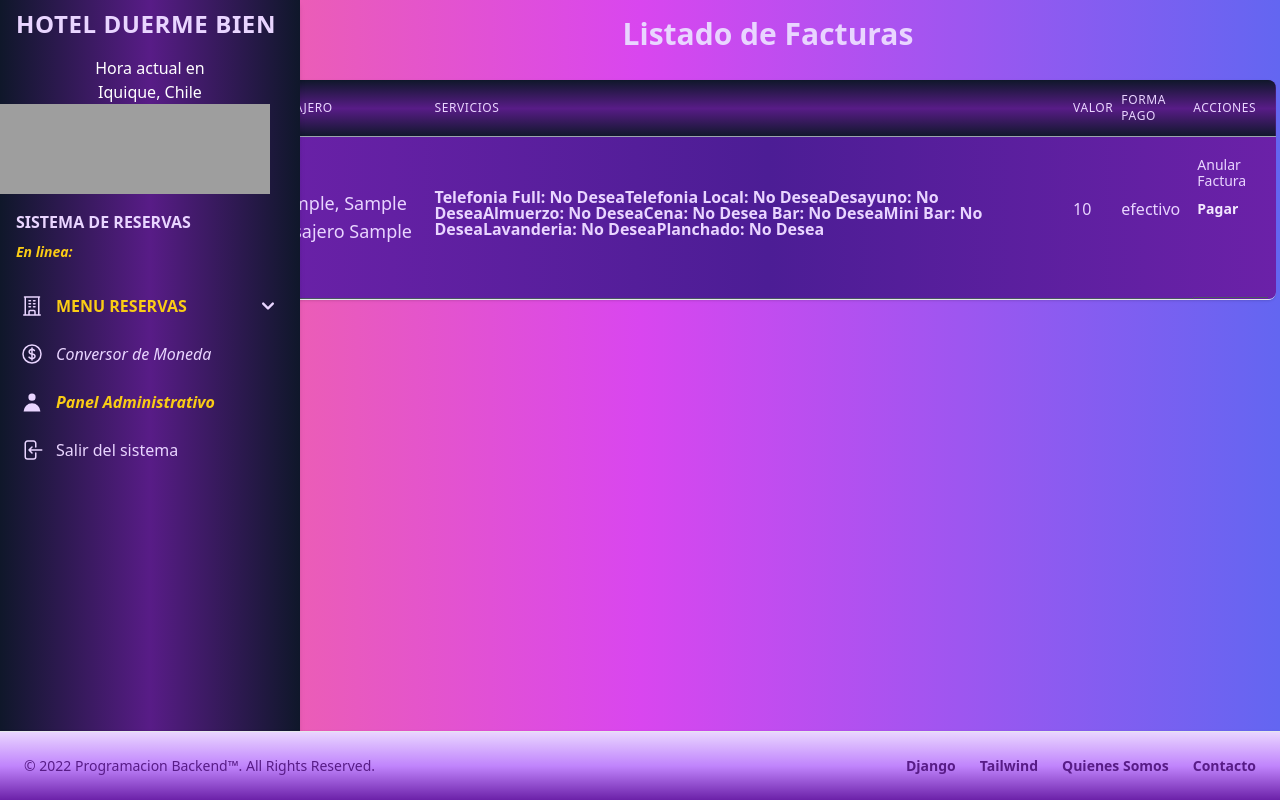
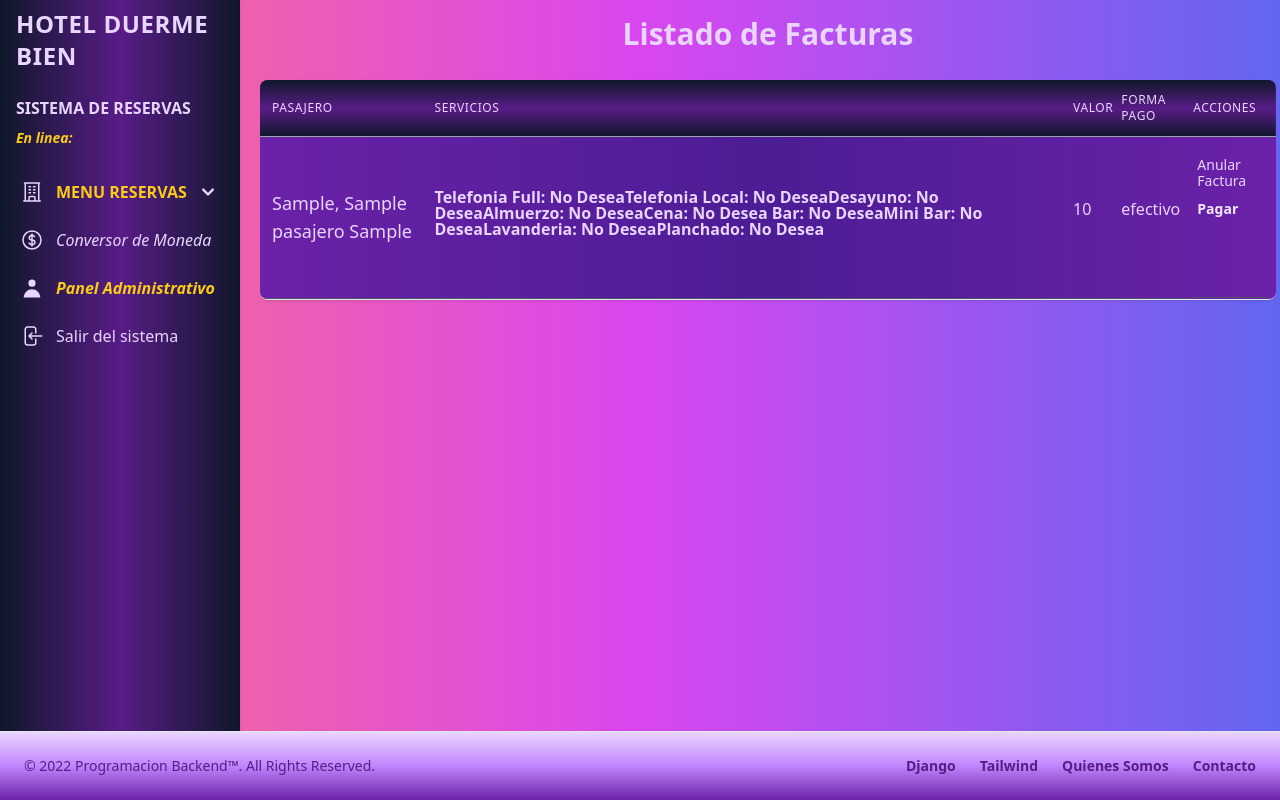
Before and after one commit to Rauldvj/app_DuermeBien, a Django app: page /listadoFactura/ in a window 1280 px wide. Run offline with Django 4.2, Linux system fonts and the light colour scheme; tables that the repository leaves empty hold one stand-in row (values such as "Sample post"); some libraries are stand-ins or nearby versions; grey boxes are pictures that could not be loaded.

Commit message:
Update sidenav.html

```diff
--- a/templates/componentes/sidenav.html
+++ b/templates/componentes/sidenav.html
@@ -1,14 +1,8 @@
 <div class=" mx-auto">
 
-	<aside class="bg-gradient-to-r from-slate-900 via-purple-900 to-slate-900 w-70 h-screen shadow-md  absolute">
+	<aside class="bg-gradient-to-r from-slate-900 via-purple-900 to-slate-900 w-60 h-screen shadow-md  absolute">
         <h1 class=" uppercase text-purple-200 font-bold tracking-wide text-2xl mt-2 ml-4">HOTEL DUERME BIEN</h1>
-
-		<div style="text-align:center;padding:1em 0;"> <h4><a class="text-white" style="text-decoration:none;"
-			href="https://www.zeitverschiebung.net/es/city/3871336"><span style="color:white;">Hora actual en</span><br/>Iquique, Chile</a></h4>
-			<iframe src="https://www.zeitverschiebung.net/clock-widget-iframe-v2?language=es&size=small&timezone=America%2FSantiago&show=hour_minute" width="90%" height="90" frameborder="0" seamless></iframe>
-		</div>
-
-        <p class="ml-4  text-purple-200 font-bold">SISTEMA DE RESERVAS</p>
+        <p class="ml-4 mt-6 text-purple-200 font-bold">SISTEMA DE RESERVAS</p>
             <p class="text-yellow-400 font-bold italic py-2 ml-4 text-sm" href="">En linea: {{user.username}}</p>
 		<div class="px-3 py-4 overflow-y-auto ">
 			<ul class="space-y-2">
@@ -57,7 +51,6 @@
 					</a>
 				</li>
 
-
 				<li>
 					<a href="{% url 'administracion'%}"
 						class="flex items-center p-2 text-base font-normal text-purple-200 rounded-lg dark:text-whitehover:bg-purple-100 dark:hover:bg-purple-700">
```
